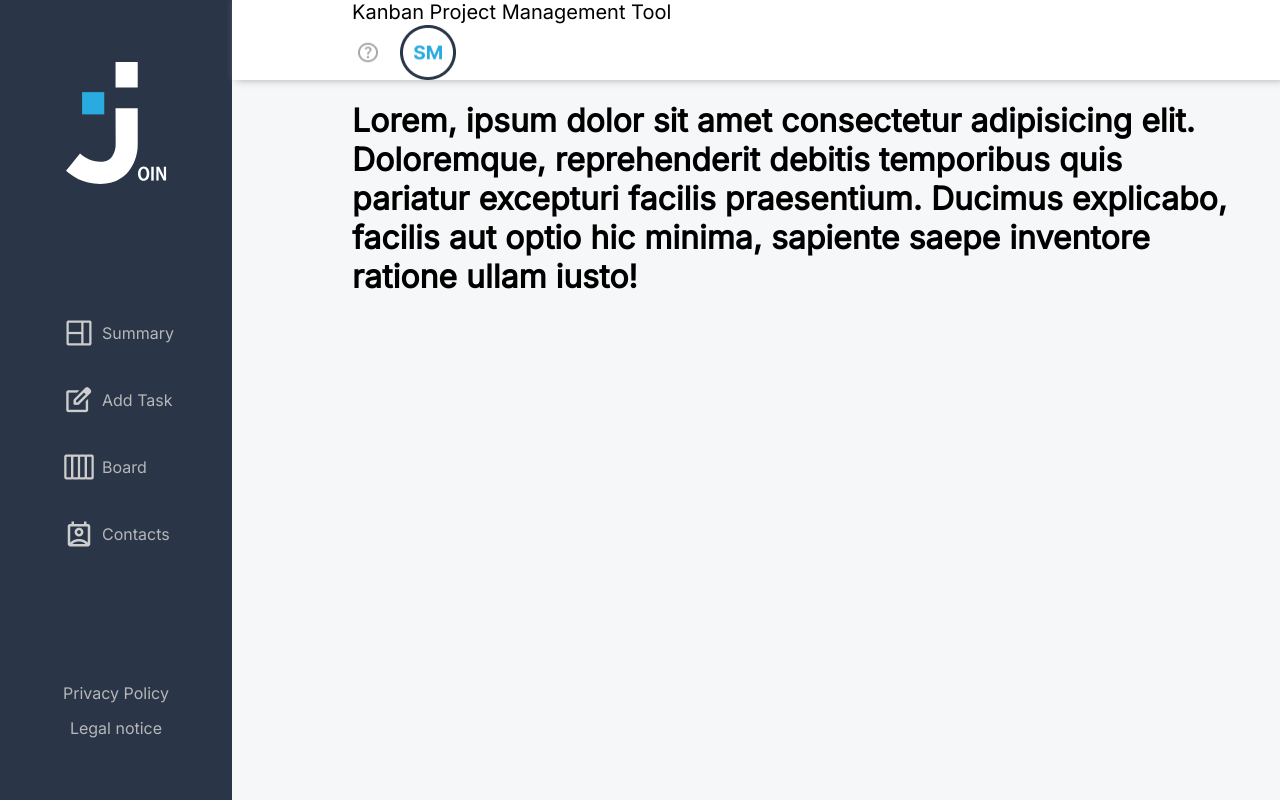
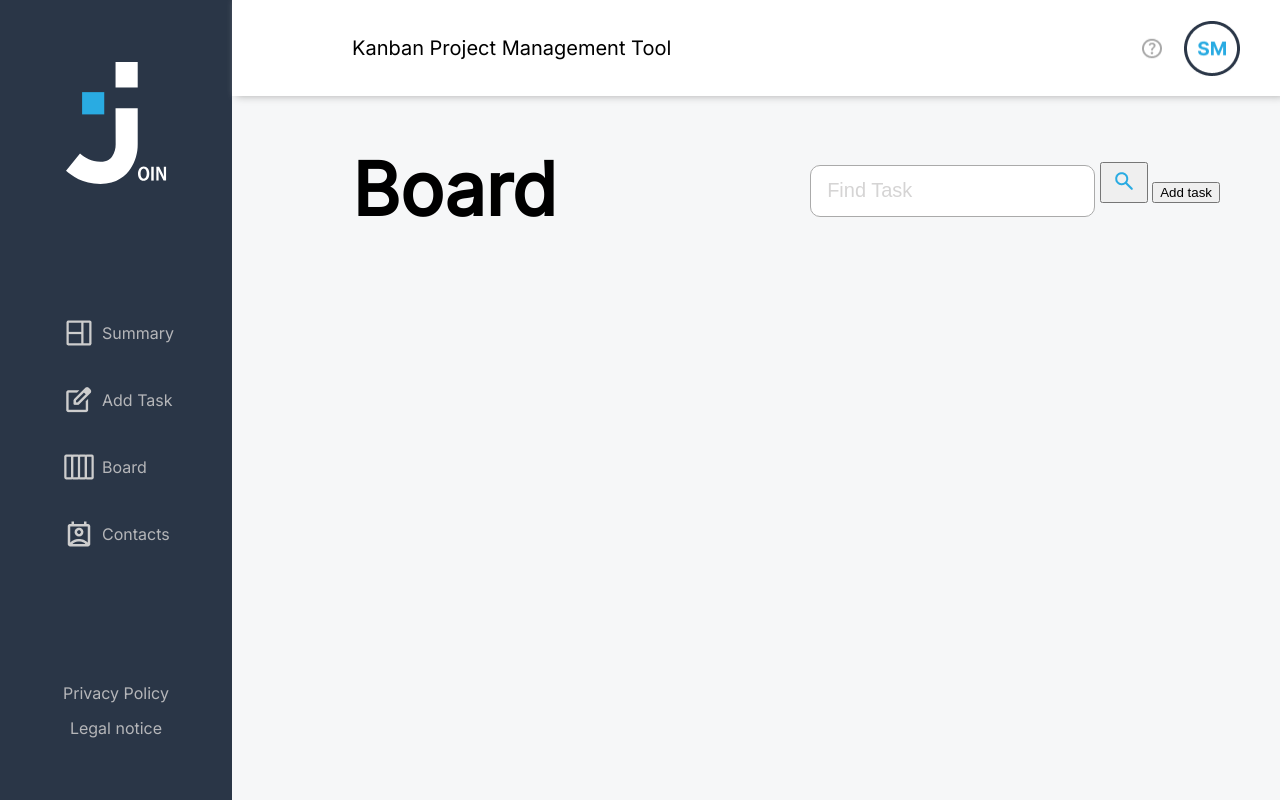
Before and after one commit to DavidLehnartz/Join, a plain HTML site: page pages/board.html in a window 1280 px wide. Drawn offline with Linux system fonts and the light colour scheme; files whose address does not match are found by name.

Commit message:
added icon

```diff
--- a/pages/board.html
+++ b/pages/board.html
@@ -12,6 +12,7 @@
 
     <link rel="stylesheet" href="../styles/desktop_template.css" />
     <link rel="stylesheet" href="../styles/fonts.css" />
+    <link rel="stylesheet" href="../styles/board.css" />
   </head>
   <body>
     <aside>
@@ -60,6 +61,7 @@
 
     <main>
       <header>
+        <div class="header-wrapper">
           <span> Kanban Project Management Tool</span>
           <div class="header-icons">
             <img
@@ -73,14 +75,22 @@
               alt="profil"
             />
           </div>
+        </div>
       </header>
       <div class="main-content-wrapper">
-        <h1>
-          Lorem, ipsum dolor sit amet consectetur adipisicing elit. Doloremque,
-          reprehenderit debitis temporibus quis pariatur excepturi facilis
-          praesentium. Ducimus explicabo, facilis aut optio hic minima, sapiente
-          saepe inventore ratione ullam iusto!
-        </h1>
+        <div class="headline">
+          <h1>Board</h1>
+          <form>
+
+            <input type="text" placeholder="Find Task" required>
+            <button>
+              <img src="../assets/img/search_glass.png" alt="">
+            </button>
+            <button>
+              Add task
+            </button>
+          </form>
+        </div>
       </div>
     </main>
   </body>
--- /dev/null
+++ b/styles/board.css
@@ -0,0 +1,26 @@
+.headline {
+  display: flex;
+  justify-content: space-between;
+  align-items: center;
+}
+
+h1{
+    font-size: 73px;
+}
+
+input{
+    height: 48px;
+    /* width: 312px; */
+    border-radius: 10px;
+    border: 1px solid rgb(170 170 170);
+    cursor: pointer;
+    font-size: 20px;
+    padding-left: 16px;
+
+
+}
+
+::placeholder {
+    color: rgb(213, 212, 212);
+    opacity: 1; /* Firefox */
+  }
--- a/styles/desktop_template.css
+++ b/styles/desktop_template.css
@@ -1,7 +1,5 @@
 body {
   display: flex;
-  /* justify-content: center;
-  flex-direction: row; */
   margin: 0px auto;
   width: 100%;
   min-height: 100vh;
@@ -12,10 +10,9 @@ body {
 }
 
 main {
-  display: flex;
-  flex-direction: column;
+  /* display: flex;
+  flex-direction: column; */
   flex: 1;
- /*  max-width: 1440px; */
 }
 
 a {
@@ -97,11 +94,13 @@ header {
 }
 
 .main-content-wrapper {
-  display: flex;
-  padding-right: 40px;
-  padding-left: 120px;
+  /* display: flex; */
+  /* padding-right: 40px;
+  padding-left: 120px; */
   max-width: 1440px;
   margin: 0px auto;
+  padding-left: 120px;
+    padding-right: 60px;
 }
 
 .header-help-icon {
```
Also changed, not shown: pages/desktop_template.html (+0 -16 lines), assets/img/search_glass.png (added). Lines whose indentation alone changed are shown as unchanged.
